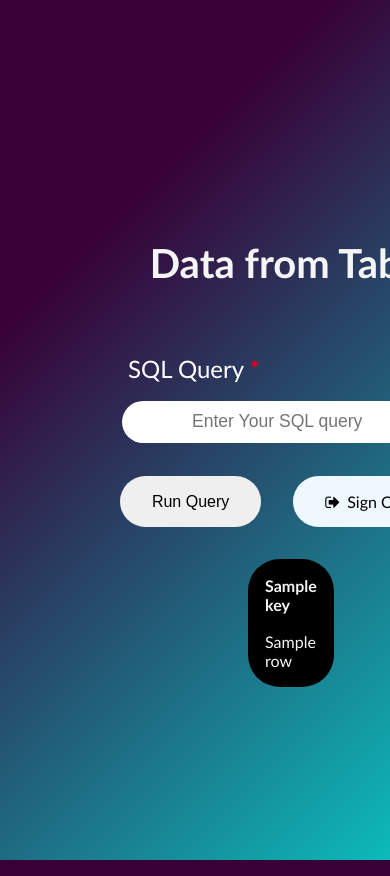
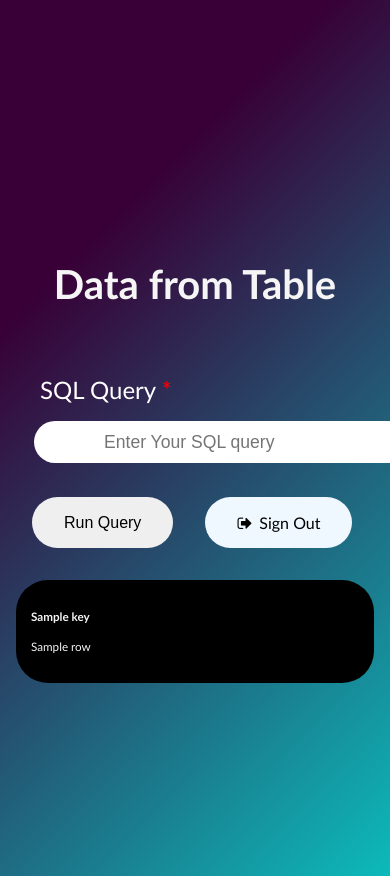
Before and after one commit to ManaasGupta/portfolio_website, a Flask app: template templates/database.html in a window 390 px wide; the page is wider, and only the part inside the window is pictured. Run offline with Flask 3, Linux system fonts and the light colour scheme; the template is opened without the code that fills it: most values are stand-ins (such as "Sample title", 1, 10 or a date in 2020).

Commit message:
added responsiveness to database and admin_login

```diff
--- a/static/data.css
+++ b/static/data.css
@@ -1,5 +1,6 @@
 h1 {
-  font-family:'Trebuchet MS', 'Lucida Sans Unicode', 'Lucida Grande', 'Lucida Sans';
+  font-family: "Trebuchet MS", "Lucida Sans Unicode", "Lucida Grande",
+    "Lucida Sans";
   color: whitesmoke;
   text-align: center;
   padding-top: 1em;
@@ -12,7 +13,8 @@ body {
   background-repeat: no-repeat;
   background-position: center center;
   color: whitesmoke;
-  font-family:'Trebuchet MS', 'Lucida Sans Unicode', 'Lucida Grande', 'Lucida Sans';
+  font-family: "Trebuchet MS", "Lucida Sans Unicode", "Lucida Grande",
+    "Lucida Sans";
   height: 100vh;
   display: flex;
   flex-wrap: wrap;
@@ -20,6 +22,8 @@ body {
   align-items: center;
   flex-direction: column;
   flex-basis: 4em;
+  scrollbar-color: #777777 #f1f1f1; /* Adjust colors for thumb and track */
+  scrollbar-width: thin;
 }
 form {
   margin-bottom: 1em;
@@ -55,7 +59,8 @@ label,
   border: 2px solid black;
 }
 table {
-  font-family:'Trebuchet MS', 'Lucida Sans Unicode', 'Lucida Grande', 'Lucida Sans';
+  font-family: "Trebuchet MS", "Lucida Sans Unicode", "Lucida Grande",
+    "Lucida Sans";
   background-color: black;
   display: flex;
   justify-content: left;
@@ -75,13 +80,80 @@ tr {
 .red {
   color: red;
 }
-.bt{
-    display: flex;
-    justify-content:start;
-    height: auto;
+.bt {
+  display: flex;
+  justify-content: start;
+  height: auto;
 }
-.home{
-    color:black;
-    background-color: aliceblue;
-    text-decoration: none;
+.home {
+  color: black;
+  background-color: aliceblue;
+  text-decoration: none;
 }
+
+body::-webkit-scrollbar {
+  width: 2px; /* Width of the scrollbar track */
+  height: 2px;
+}
+
+body::-webkit-scrollbar-track {
+  background: #f1f1f1; /* Color of the scrollbar track */
+  border-radius: 5px; /* Border radius of the scrollbar track */
+}
+
+body::-webkit-scrollbar-thumb {
+  background: #777777; /* Color of the scrollbar thumb */
+  border-radius: 5px; /* Border radius of the scrollbar thumb */
+}
+/* Styles for screen sizes up to 900px (inclusive) */
+@media screen and (max-width: 900px) {
+  body {
+    margin: 0;
+    padding: 1em;
+  }
+
+  table {
+    margin: 1em 0;
+    justify-content: flex-start;
+  }
+
+  table,
+  th,
+  td,
+  tr {
+    font-size: 0.9em;
+  }
+
+  /* Fix the text wrap inside table cells */
+  td {
+    word-wrap: break-word;
+  }
+
+  .submit {
+    margin-top: 1em;
+  }
+  .table-container {
+    width: 100%;
+    border-radius: 2em;
+    background-color: black;
+    overflow-x: auto; /* Horizontal overflow will have a scrollbar */
+    overflow-y: auto; /* Hide vertical scrollbar initially */
+    margin: 0 auto; /* Center the container on larger screens */
+    scrollbar-color: #777777 #f1f1f1; /* Adjust colors for thumb and track */
+    scrollbar-width: thin; /* Width of the scrollbar (thin, auto, etc.) */
+  }
+  /* WebKit-based browsers (Chrome, Safari) scrollbar customization */
+  .table-container::-webkit-scrollbar {
+    width: 2px; /* Width of the scrollbar track */
+  }
+
+  .table-container::-webkit-scrollbar-track {
+    background: #f1f1f1; /* Color of the scrollbar track */
+    border-radius: 5px; /* Border radius of the scrollbar track */
+  }
+
+  .table-container::-webkit-scrollbar-thumb {
+    background: #777777; /* Color of the scrollbar thumb */
+    border-radius: 5px; /* Border radius of the scrollbar thumb */
+  }
+}
--- a/templates/database.html
+++ b/templates/database.html
@@ -24,6 +24,7 @@
                 <span style="padding-left: 3px;">Sign Out</span> </a>
         </div>
     </form>
+    <div class="table-container">
         <table>
             <tr>
                 {% for key in keys %}
@@ -39,6 +40,7 @@
             {% endfor %}
 
         </table>
+    </div>
 </body>
 
 </html>
--- a/templates/login.html
+++ b/templates/login.html
@@ -13,8 +13,7 @@
 </head>
 
 <body
-    style="background-color: ghostwhite; color: #362360; display: flex; justify-content: center;align-items: center; padding-top: 10rem;font-family:'Trebuchet MS', 'Lucida Sans Unicode', 'Lucida Grande', 'Lucida Sans';"
-    class="h-100 w-100">
+    style="background-color: ghostwhite; color: #362360; display: flex; justify-content: center;align-items: center; padding-top: 10rem;font-family:'Trebuchet MS', 'Lucida Sans Unicode', 'Lucida Grande', 'Lucida Sans';">
     <header class="frank bar" style="z-index: 100;">
         <!-- <img src="static\logo.png" alt="LOGO" class="logo"> -->
         <a href="{{url_for('entry_point')}}" class="home"><span class="symbol">&#11176;</span>
@@ -40,7 +39,7 @@
             </div>
             <div class="row justify-content-center">
                 <div class="col-md-6 form-group text-center">
-                    <input type="submit" value="Sign In"  class="submit">
+                    <input type="submit" value="Sign In" class="submit">
                 </div>
             </div>
         </form>
```
Also changed, not shown: keep.txt (+10 -12 lines), static/login.css (+36 -6 lines), static/style.css (+17 -0 lines). Lines whose indentation alone changed are shown as unchanged.
